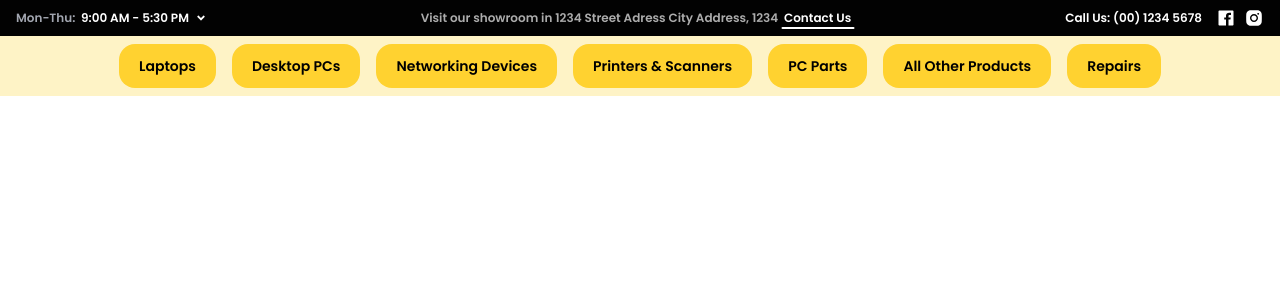
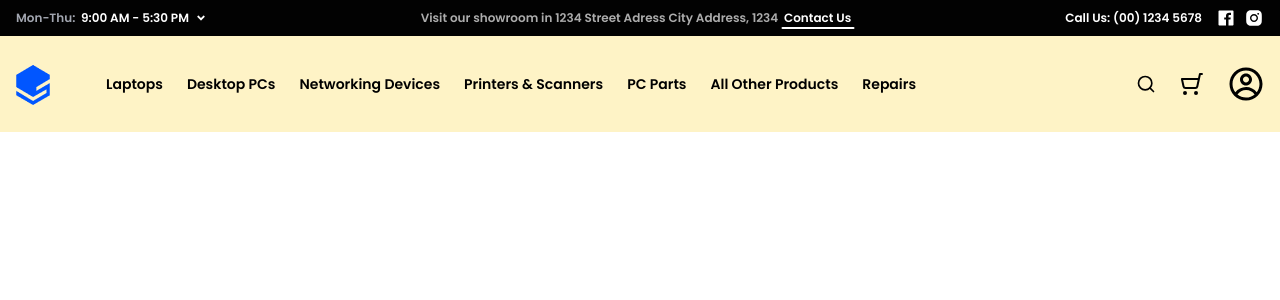
Before and after one commit to basarbr7/e-commerce, a React (Vite) app: page / in a window 1280 px wide. Shown: the top 300 px of the page. Built offline with nearby package versions, Linux system fonts and the light colour scheme.

Commit message:
added search bar and more

```diff
--- /dev/null
+++ b/src/MenuData.jsx
@@ -0,0 +1,44 @@
+export default  [
+    {
+      id: 1,
+      name: "Laptops",
+      path: "laptops",
+      status: "active"
+    },
+    {
+      id: 2,
+      name: "Desktop PCs",
+      path: "desktop-pcs",
+      status: "active"
+    },
+    {
+      id: 3,
+      name: "Networking Devices",
+      path: "networking-devices",
+      status: "active"
+    },
+    {
+      id: 4,
+      name: "Printers & Scanners",
+      path: "printers-scanners",
+      status: "active"
+    },
+    {
+      id: 5,
+      name: "PC Parts",
+      path: "pc-parts",
+      status: "active"
+    },
+    {
+      id: 6,
+      name: "All Other Products",
+      path: "all-other-products",
+      status: "active"
+    },
+    {
+      id: 7,
+      name: "Repairs",
+      path: "repairs",
+      status: "active"
+    }
+  ];
--- a/src/component/header/OpenTime.jsx
+++ b/src/component/header/OpenTime.jsx
@@ -11,11 +11,11 @@ const OpenTime = ({ className }) => {
         <div className="flex items-start gap-3">
           <IoTimeOutline  className=" text-[#0156FF] text-2xl" />
           <div className="text-[13px] font-semibold">
-            <p className=" text-xs font-normal ">We are open:</p>
-            <ul>
-              <li><span className="text-5">Mon-Thu:</span> 9:00 AM - 5:30 PM</li>
-              <li><span className="text-5">Fr:</span> 9:00 AM - 6:00 PM</li>
-              <li><span className="text-5">Sat:</span> 11:00 AM - 5:00 PM</li>
+            <p className=" text-xs font-normal mb-1">We are open:</p>
+            <ul className="flex flex-col gap-2">
+              <li><span className="text-5 ">Mon-Thu:</span> 9:00 AM - 5:30 PM</li>
+              <li><span className="text-5 ">Fr:</span> 9:00 AM - 6:00 PM</li>
+              <li><span className="text-5 ">Sat:</span> 11:00 AM - 5:00 PM</li>
             </ul>
           </div>
         </div>
@@ -31,7 +31,7 @@ const OpenTime = ({ className }) => {
       <div className='phnMail px-4 py-4 text-7 ml-10'>
         <div className="flex items-start gap-3">
           <div className="text-[13px]">
-            <p className="font-normal"> Phones: <Link to='tel:(00) 1234 5678' className="text-3">(00) 1234 5678</Link></p>
+            <p className="font-normal mb-1"> Phones: <Link to='tel:(00) 1234 5678' className="text-3">(00) 1234 5678</Link></p>
             <p className="font-normal"> E-mail: <Link to='mailto:shop@email.com' className="text-3"> shop@email.com</Link></p>
           </div>
         </div>
--- /dev/null
+++ b/src/component/navbar/Account.jsx
@@ -0,0 +1,36 @@
+import React from 'react'
+
+const Account = ({className}) => {
+
+  let accountList = [
+    {
+      id: 1,
+      name: "My Account",
+    },
+    {
+      id: 2,
+      name: "My Wish List (0)",
+    },
+    {
+      id: 3,
+      name: "Compare (0)",
+    },
+    {
+      id: 4,
+      name: "Create an Account",
+    },
+    {
+      id: 5,
+      name: "Sign In",
+    },
+  ]
+
+  return (
+    <div className={`w-[232px] bg-0 p-6 shadow-md ${className}`}>
+      <div className='w-5 h-5 bg-0 absolute -top-1 right-[12px] rotate-45 rounded-sm'></div>
+      {accountList.map((item)=>(<p key={item.id} className='leading-[200%] font-medium text-sm'>{item.name}</p>)) }
+    </div>
+  )
+}
+
+export default Account
--- a/src/component/navbar/Navbar.jsx
+++ b/src/component/navbar/Navbar.jsx
@@ -1,24 +1,55 @@
-import React from 'react'
+import React, { useState } from 'react'
 import Container from '../../layer/Container'
 import { NavLink } from 'react-router-dom'
+import Image from '../../layer/Image';
+import logo from '/logo.png'
+import { LuShoppingCart } from 'react-icons/lu';
+import { FiSearch } from 'react-icons/fi';
+import MenuData from '../../MenuData';
+import { CgProfile } from 'react-icons/cg';
+import { RxCross2 } from 'react-icons/rx';
+import Account from './Account';
 
 
 const Navbar = () => {
 
-  let menuItem = ["Laptops", "Desktop PCs", "Networking Devices", "Printers & Scanners", "PC Parts", "All Other Products", "Repairs"];
+  let menuItem = MenuData;
+
+  let [show, setShow]= useState(true)
+  let [accOpen, setAccOpen ]= useState(true)
 
   return (
-     <nav className='font-semibold text-sm bg-amber-100 py-5 flex justify-center'>
-        <Container>
-          <ul className='flex gap-4'>
+     <nav className='font-semibold text-sm bg-amber-100 py-2 select-none '>
+        <Container className='flex justify-between'>
+          <div className='flex items-center gap-14 '>
+            <Image src={logo} />
+            <ul className= {`items-center gap-6 h-20 text-sm font-semibold transition-all duration-500 ${show?"flex":"hidden"}`}>
               {menuItem.map((item, index)=>(
                 <li key={index}>
-                <NavLink  className='bg-amber-300 px-5 py-3 rounded-2xl'>
-                  {item}
+                  <NavLink to={item.path} className='py-7'>
+                    {item.name}
                   </NavLink>
                 </li>
               ))}
             </ul>
+
+            <div className={`w-[1126px] h-20 items-center text-sm transition-all duration-500 ${show?"hidden":"flex"}`}>
+              <input type="text" placeholder='Search entiere store here...' className='w-full h-[60px] py-3 bg-1 rounded-[31px] outline-none border-0 px-8 placeholder:text-5 ' />
+            </div>
+          </div>
+
+          <div className='flex items-center gap-6 ' >
+            <div className='select-none cursor-pointer transition-all duration-500' onClick={()=>setShow(!show)}>
+              <RxCross2 className= {`text-xl ${show?"hidden":"block"}`} />
+              <FiSearch  className={`text-xl ${show?"block":"hidden"}`} />
+            </div>
+            <LuShoppingCart  className='scale-x-[-1] text-2xl' />
+            <div className='w-9 h-9 rounded-full flex items-center justify-center cursor-pointer relative'>
+              <CgProfile className='text-4xl' onClick={()=> setAccOpen(!accOpen)} />
+              <Account className={`absolute top-[140%] right-0 transition-all duration-500 ${accOpen?"opacity-0 invisible":"opacity-100 visible"}`} />
+            </div>
+          </div>
+
         </Container>
      </nav>
   )
--- a/src/index.css
+++ b/src/index.css
@@ -1,6 +1,7 @@
 @import "tailwindcss";
 
 @theme{
+    --color-0: #ffffff;
     --color-1: #F5F7FF;
     --color-2: linear-gradient(to right, #0074BE 0%, #005EAD, #003189 100% );
     --color-3: #0156FF;
--- /dev/null
+++ b/src/layer/Image.jsx
@@ -0,0 +1,14 @@
+import React from 'react'
+import { Link } from 'react-router-dom'
+
+const Image = ({classLink, className, src}) => {
+  return (
+    <Link className={`${classLink}`}>
+        <picture>
+            <img className={`${className}`} src={src} alt="image" />
+        </picture>
+    </Link>
+  )
+}
+
+export default Image
```
Also changed, not shown: public/logo.png (added). Lines whose indentation alone changed are shown as unchanged.
